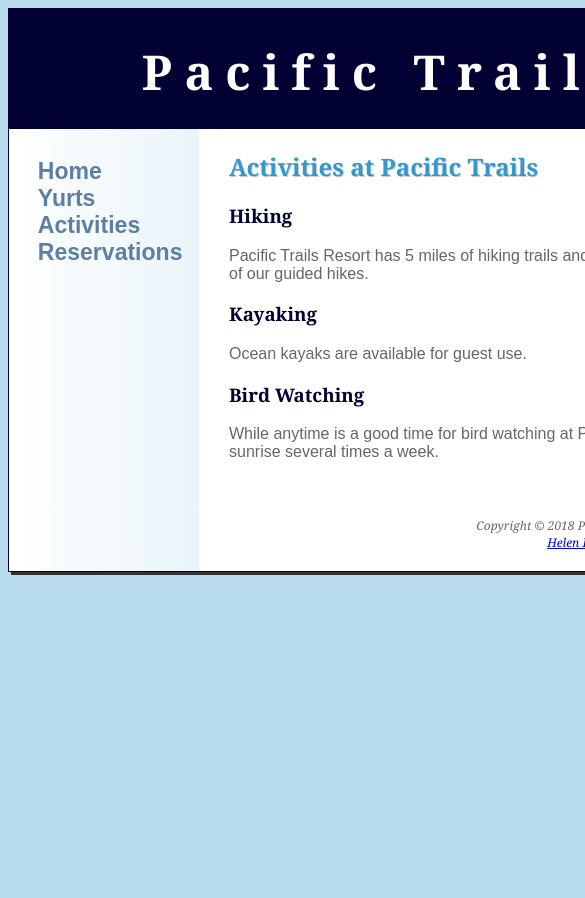
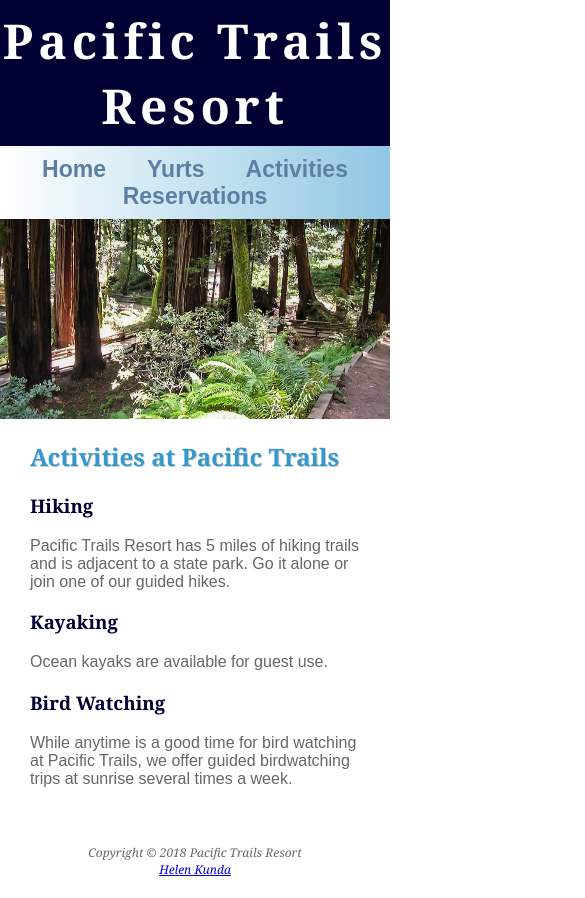
Before and after one commit to hgkunda/pacifictrails, a plain HTML site: page activities.html in a window 390 px wide. Shown: the top 898 px of the page, 585 px wide, since content can reach past the window. Before the commit the page ends 844 px from the top, so only its background shows below. Drawn offline with Linux system fonts and the light colour scheme.

Commit message:
Commit tablet media q

```diff
--- a/activities.html
+++ b/activities.html
@@ -27,7 +27,7 @@
       </ul>
     </nav>
 
-    <div id="trail-hero"></div>
+    <div id="trailhero"></div>
 
     <main>
       <h2>Activities at Pacific Trails</h2>
--- a/pacific.css
+++ b/pacific.css
@@ -1,5 +1,11 @@
+/*DESKTOP DISPLAY*/
+
 * {
   box-sizing: border-box;
+}
+
+header, main, nav, footer, figure, figcaption, aside, section, article {
+  display: block;
 }
 
 body {
@@ -140,3 +146,59 @@ footer {
   background-size: 100% 100%;
   background-repeat: no-repeat;
 }
+
+#mobile {
+  display: none;
+}
+
+#desktop {
+  display: inline;
+}
+
+/*TABLET DISPLAY*/
+
+@media only screen and (max-width: 64em) {
+  body {
+    margin: 0;
+    width: auto;
+    box-shadow: none;
+    background-color: #ffffff;
+  }
+  #wrapper {
+    min-width: 0;
+    width: auto;
+    box-shadow: none;
+    border: none;
+  }
+  header {
+    padding-top: 0.5em;
+    padding-bottom: 0.5em;
+    padding-left: 0;
+    height: auto;
+  }
+  h1 {
+    letter-spacing: 0.1em;
+  }
+  main {
+    margin-left: 0;
+  }
+  nav {
+    float: none;
+    width: auto;
+    text-align: center;
+    padding: 0.5em;
+  }
+  nav li {
+    display: inline;
+    padding: 0.25em 0.75em;
+  }
+  #homehero, #yurthero, #trailhero {
+    margin-left: 0;
+    height: 200px;
+  }
+  footer {
+    margin-left: 0;
+  }
+}
+
+/*MOBILE DISPLAY*/
```
